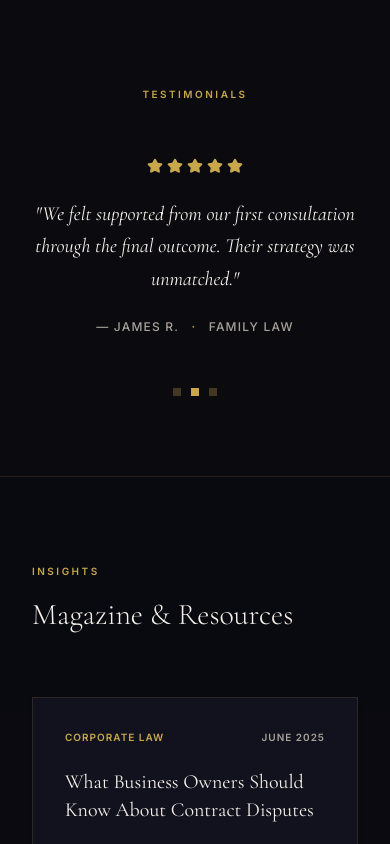
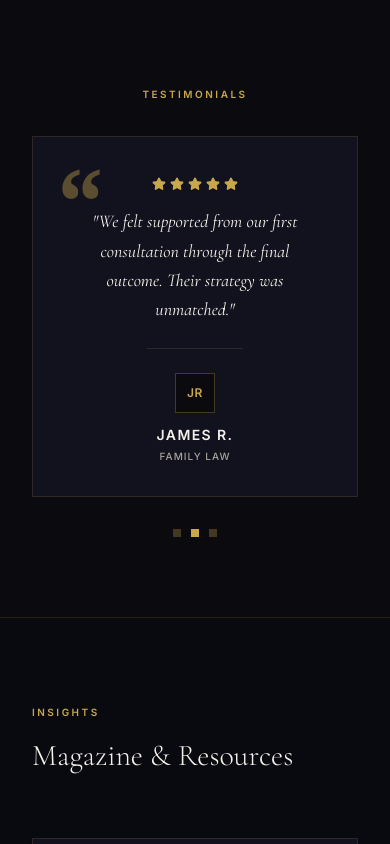
Before and after one commit to Shubhamsah27/Law-Firm-Landing-page, a React (Vite) app: page / in a window 390 px wide. Shown: the part 6400-7244 px from the top of the page. Built offline with nearby package versions, Linux system fonts and the light colour scheme.

Commit message:
Standardize testimonials hierarchy and split contact layout into two columns

```diff
--- a/src/App.jsx
+++ b/src/App.jsx
@@ -740,7 +740,13 @@ function TestimonialCarousel() {
       onMouseLeave={() => setHovered(false)}
       className="relative max-w-3xl mx-auto"
     >
-      <div className="min-h-[220px] md:min-h-[180px] flex items-center justify-center">
+      <div className="min-h-[360px] md:min-h-[320px] flex items-center justify-center bg-firmSurface border border-firmBorder p-8 md:p-12 relative overflow-hidden select-none">
+
+        {/* Large " quotation mark, gold, opacity 0.4, top-left */}
+        <span className="absolute top-4 left-6 font-serif text-8xl text-firmGold opacity-40 select-none pointer-events-none leading-none font-bold">
+          “
+        </span>
+
         <AnimatePresence mode="wait">
           <motion.div
             key={idx}
@@ -748,24 +754,39 @@ function TestimonialCarousel() {
             animate={{ opacity: 1, y: 0 }}
             exit={{ opacity: 0, y: -10 }}
             transition={{ duration: 0.8, ease: "easeOut" }}
-            className="w-full text-center"
+            className="w-full text-center flex flex-col items-center"
           >
-            {/* Stars */}
-            <div className="flex justify-center mb-6">
+            {/* Star row (★ ★ ★ ★ ★), gold, small */}
+            <div className="flex justify-center mb-4 mt-2">
               <div className="flex space-x-1">
                 {Array.from({ length: 5 }).map((_, i) => (
-                  <Star key={i} className="w-4 h-4 text-firmGold fill-firmGold" />
+                  <Star key={i} className="w-3.5 h-3.5 text-firmGold fill-firmGold" />
                 ))}
               </div>
             </div>
 
-            <blockquote className="font-heading text-xl md:text-2xl lg:text-3xl text-firmText italic font-light leading-relaxed max-w-2xl mx-auto mb-6">
+            {/* Quote text, italic serif, readable size */}
+            <blockquote className="font-heading text-lg md:text-xl text-firmText italic font-light leading-relaxed max-w-2xl mx-auto mb-6 px-4">
               "{testimonials[idx].text}"
             </blockquote>
 
-            <cite className="not-italic text-xs tracking-widest text-firmMuted uppercase font-medium block">
-              — {testimonials[idx].author} <span className="text-firmGold mx-2">·</span> {testimonials[idx].case}
-            </cite>
+            {/* Divider line, 1px rgba(201,168,76,0.15) */}
+            <div className="w-24 h-[1px] bg-[rgba(201,168,76,0.15)] mb-6" />
+
+            {/* Avatar initials circle + Name (medium weight) + Title/descriptor below in muted text */}
+            <div className="flex flex-col items-center">
+              <div className="w-10 h-10 rounded-none border border-firmGold/30 flex items-center justify-center bg-[#0A0A0F] mb-3">
+                <span className="text-xs font-semibold tracking-wider text-firmGold uppercase">
+                  {testimonials[idx].author.split(' ').map(n => n[0]).join('')}
+                </span>
+              </div>
+              <span className="text-sm font-semibold tracking-widest text-firmText uppercase">
+                {testimonials[idx].author}
+              </span>
+              <span className="text-[10px] tracking-widest text-firmMuted uppercase font-medium mt-1">
+                {testimonials[idx].case}
+              </span>
+            </div>
           </motion.div>
         </AnimatePresence>
       </div>
@@ -1488,49 +1509,61 @@ export default function App() {
         {/* SECTION 09 — CONTACT & SCHEDULER */}
         <section id="contact" className="py-20 md:py-32">
           <div className="editorial-container">
-            <div className="grid grid-cols-1 lg:grid-cols-12 gap-16">
-              {/* Left Column: Context Info */}
-              <div className="lg:col-span-5 text-left flex flex-col justify-between">
+            <div className="grid grid-cols-1 lg:grid-cols-12 gap-12 lg:gap-16 items-start">
+
+              {/* Left Column: Three structured info cards - Location, Hours, Contact */}
+              <div className="lg:col-span-5 space-y-6 text-left">
                 <div>
                   <SectionLabel text="CONTACT" />
                   <h2 className="font-heading text-3xl md:text-5xl font-light text-firmText mt-2 mb-6">
                     Let's Discuss What Comes Next.
                   </h2>
-                  <p className="text-sm md:text-base text-firmMuted font-light leading-relaxed mb-10 max-w-md">
+                  <p className="text-sm md:text-base text-firmMuted font-light leading-relaxed mb-8">
                     Whether you are facing an active dispute, planning for the future, or protecting a business portfolio, our team offers the precision and authority required for resolution.
                   </p>
                 </div>
 
-                {/* Contact Channels */}
-                <div className="space-y-6 border-t border-firmBorder/30 pt-8 mt-8 lg:mt-0">
-                  <div className="flex items-start space-x-4">
-                    <div className="w-8 h-8 border border-firmGold/30 flex items-center justify-center mt-1">
-                      <Phone className="w-4 h-4 text-firmGold" />
-                    </div>
-                    <div>
-                      <span className="text-[10px] font-semibold tracking-widest text-firmMuted uppercase block">Telephone</span>
-                      <a href="tel:5551234567" className="text-sm md:text-base text-firmText hover:text-firmGold transition-colors">(555) 123-4567</a>
-                    </div>
+                {/* Card 1: Location */}
+                <div className="bg-firmSurface border border-firmBorder p-6 flex items-start space-x-4">
+                  <div className="w-10 h-10 border border-firmGold/30 flex items-center justify-center flex-shrink-0 mt-0.5">
+                    <MapPin className="w-5 h-5 text-firmGold" />
                   </div>
-
-                  <div className="flex items-start space-x-4">
-                    <div className="w-8 h-8 border border-firmGold/30 flex items-center justify-center mt-1">
-                      <Mail className="w-4 h-4 text-firmGold" />
-                    </div>
-                    <div>
-                      <span className="text-[10px] font-semibold tracking-widest text-firmMuted uppercase block">Confidential Email</span>
-                      <a href="mailto:contact@mercerlaw.com" className="text-sm md:text-base text-firmText hover:text-firmGold transition-colors">contact@mercerlaw.com</a>
-                    </div>
+                  <div>
+                    <span className="text-[10px] font-bold tracking-widest text-firmGold uppercase block mb-1">Headquarters</span>
+                    <h4 className="text-sm font-semibold text-firmText mb-1">San Francisco Office</h4>
+                    <p className="text-xs text-firmMuted font-light leading-relaxed">
+                      600 Montgomery St, San Francisco, CA 94111
+                    </p>
                   </div>
-
-                  <div className="flex items-start space-x-4">
-                    <div className="w-8 h-8 border border-firmGold/30 flex items-center justify-center mt-1">
-                      <MapPin className="w-4 h-4 text-firmGold" />
-                    </div>
-                    <div>
-                      <span className="text-[10px] font-semibold tracking-widest text-firmMuted uppercase block">Headquarters</span>
-                      <span className="text-xs md:text-sm text-firmMuted font-light block">600 Montgomery St, San Francisco, CA 94111</span>
-                    </div>
+                </div>
+
+                {/* Card 2: Hours */}
+                <div className="bg-firmSurface border border-firmBorder p-6 flex items-start space-x-4">
+                  <div className="w-10 h-10 border border-firmGold/30 flex items-center justify-center flex-shrink-0 mt-0.5">
+                    <Clock className="w-5 h-5 text-firmGold" />
+                  </div>
+                  <div>
+                    <span className="text-[10px] font-bold tracking-widest text-firmGold uppercase block mb-1">Availability</span>
+                    <h4 className="text-sm font-semibold text-firmText mb-1">Operating Hours</h4>
+                    <p className="text-xs text-firmMuted font-light leading-relaxed">
+                      Monday — Friday: 08:30 AM — 06:00 PM<br />
+                      Weekend: On-call for urgent retainers
+                    </p>
+                  </div>
+                </div>
+
+                {/* Card 3: Contact */}
+                <div className="bg-firmSurface border border-firmBorder p-6 flex items-start space-x-4">
+                  <div className="w-10 h-10 border border-firmGold/30 flex items-center justify-center flex-shrink-0 mt-0.5">
+                    <Mail className="w-5 h-5 text-firmGold" />
+                  </div>
+                  <div>
+                    <span className="text-[10px] font-bold tracking-widest text-firmGold uppercase block mb-1">Direct Channels</span>
+                    <h4 className="text-sm font-semibold text-firmText mb-1">Telephone &amp; Email</h4>
+                    <p className="text-xs text-firmMuted font-light leading-relaxed">
+                      Phone: <a href="tel:5551234567" className="text-firmText hover:text-firmGold transition-colors font-medium">(555) 123-4567</a><br />
+                      Secure: <a href="mailto:contact@mercerlaw.com" className="text-firmText hover:text-firmGold transition-colors font-medium">contact@mercerlaw.com</a>
+                    </p>
                   </div>
                 </div>
               </div>
```
